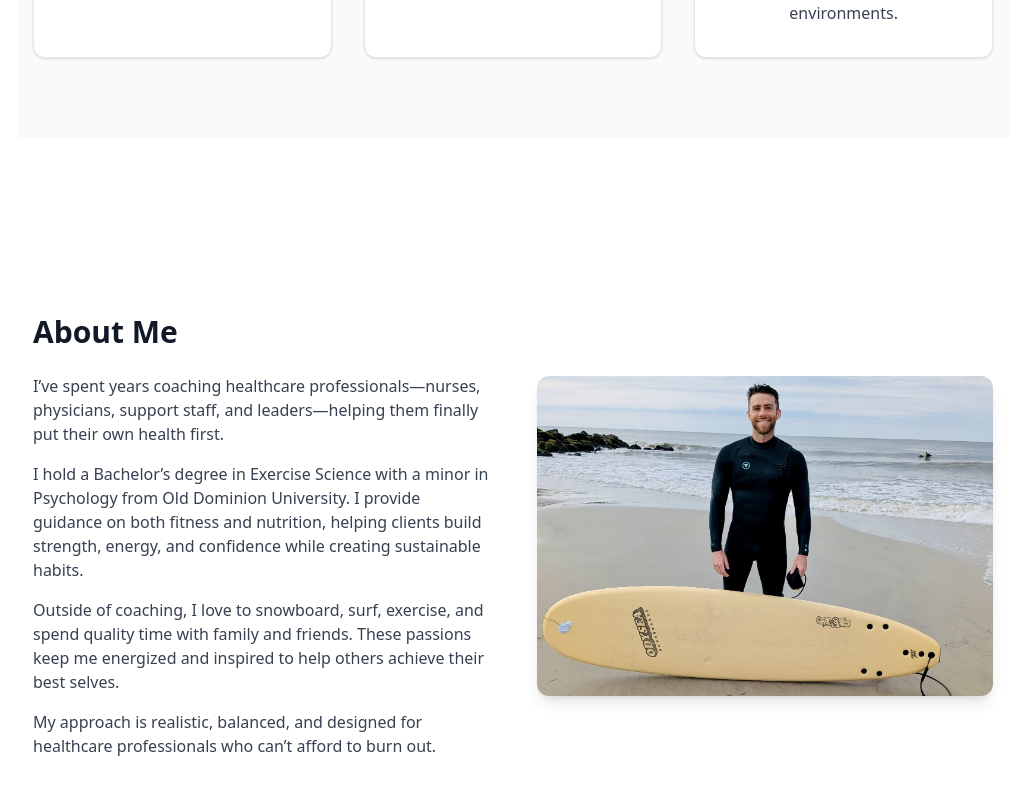
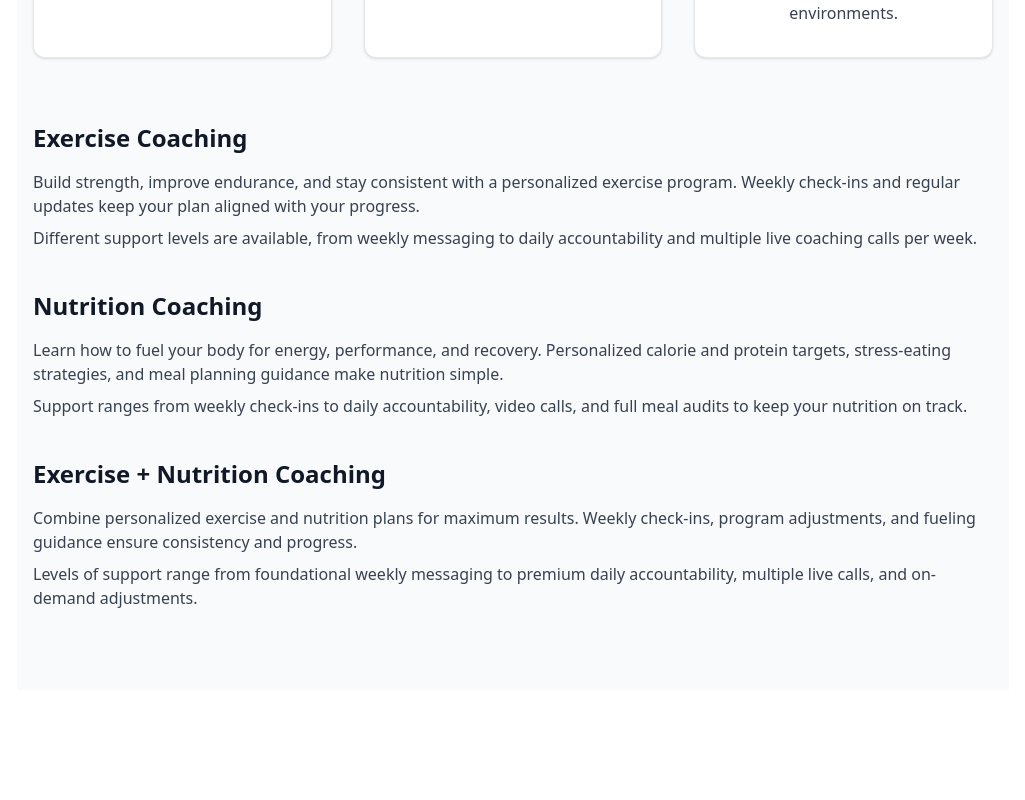
Before and after one commit to mkaufman385/mkauffit-online-training-site, a React (Create React App) app: page / in a window 1280 px wide. Shown: the part 1220-2020 px from the top of the page, without its empty margins (127-1152 px from the left). Built offline with nearby package versions, Linux system fonts and the light colour scheme.

Commit message:
updated services section with different coaching options

```diff
--- a/src/components/Footer.js
+++ b/src/components/Footer.js
@@ -1,39 +1,14 @@
-// import { FaInstagram } from "react-icons/fa";
-
-// function Footer() {
-//   return (
-//     <footer className="bg-black text-white py-6 mt-12">
-//       <div className="max-w-5xl mx-auto px-4 flex flex-col sm:flex-row justify-between items-center space-y-4 sm:space-y-0">
-//         <p className="text-sm">
-//           &copy; {new Date().getFullYear()} Matthew Kaufman. All rights
-//           reserved.
-//         </p>
-//         <a
-//           href="https://www.instagram.com/mkauffit"
-//           target="_blank"
-//           rel="noopener noreferrer"
-//           className="flex items-center space-x-2 hover:underline"
-//         >
-//           <FaInstagram className="w-5 h-5" />
-//           <span>Follow me on Instagram</span>
-//         </a>
-//       </div>
-//     </footer>
-//   );
-// }
-
-// export default Footer;
-
-//-----------------------------------------------------------------------
-
 // src/components/Footer.js
-import { FaInstagram } from "react-icons/fa";
+import { FaInstagram, FaEnvelope } from "react-icons/fa";
+import { useState } from "react";
 
 function Footer() {
+  const [showTooltip, setShowTooltip] = useState(false);
+
   return (
     <footer className="bg-gray-100 py-8 mt-20">
-      <div className="max-w-6xl mx-auto px-4 flex flex-col sm:flex-row items-center justify-between text-gray-700 space-y-4 sm:space-y-0">
-        <p>
+      <div className="max-w-6xl mx-auto px-4 flex flex-col items-center text-gray-700 space-y-4">
+        <p className="text-center">
           &copy; {new Date().getFullYear()} Matthew Kaufman. All rights
           reserved.
         </p>
@@ -42,11 +17,30 @@ function Footer() {
           href="https://www.instagram.com/mkauffit"
           target="_blank"
           rel="noopener noreferrer"
-          className="flex items-center space-x-2 hover:text-emerald-600 transition"
+          className="flex items-center space-x-2 text-orange-500 hover:underline transform transition duration-200 hover:scale-105"
         >
           <FaInstagram className="w-5 h-5" />
           <span>Follow on Instagram</span>
         </a>
+
+        <div className="relative flex items-center">
+          <a
+            href="mailto:mkauffit@gmail.com"
+            className="flex items-center space-x-2 text-orange-500 hover:underline transform transition duration-200 hover:scale-105"
+            onMouseEnter={() => setShowTooltip(true)}
+            onMouseLeave={() => setShowTooltip(false)}
+          >
+            <FaEnvelope className="w-5 h-5" />
+            <span>Email Me</span>
+          </a>
+
+          {/* Tooltip to the right */}
+          {showTooltip && (
+            <span className="absolute left-full ml-3 bg-gray-800 text-white text-sm px-2 py-1 rounded-lg whitespace-nowrap">
+              mkauffit@gmail.com
+            </span>
+          )}
+        </div>
       </div>
     </footer>
   );
--- a/src/components/Services.js
+++ b/src/components/Services.js
@@ -21,6 +21,8 @@ function Services() {
     <section id="services" className="py-20 bg-gray-50">
       <div className="max-w-6xl mx-auto px-4 text-center">
         <h2 className="text-3xl font-bold mb-12 text-gray-900">Services</h2>
+
+        {/* Service Cards */}
         <div className="grid gap-8 md:grid-cols-3">
           {services.map((s, i) => (
             <motion.div
@@ -38,6 +40,73 @@ function Services() {
             </motion.div>
           ))}
         </div>
+
+        {/* Detailed Coaching Info */}
+        <div className="mt-16 text-left space-y-10">
+          {/* Exercise Coaching */}
+          <motion.div
+            initial={{ opacity: 0, y: 20 }}
+            whileInView={{ opacity: 1, y: 0 }}
+            viewport={{ once: true }}
+            transition={{ duration: 0.8 }}
+          >
+            <h3 className="text-2xl font-bold mb-4 text-gray-900">
+              Exercise Coaching
+            </h3>
+            <p className="text-gray-700 mb-2">
+              Build strength, improve endurance, and stay consistent with a
+              personalized exercise program. Weekly check-ins and regular
+              updates keep your plan aligned with your progress.
+            </p>
+            <p className="text-gray-700">
+              Different support levels are available, from weekly messaging to
+              daily accountability and multiple live coaching calls per week.
+            </p>
+          </motion.div>
+
+          {/* Nutrition Coaching */}
+          <motion.div
+            initial={{ opacity: 0, y: 20 }}
+            whileInView={{ opacity: 1, y: 0 }}
+            viewport={{ once: true }}
+            transition={{ duration: 0.8, delay: 0.2 }}
+          >
+            <h3 className="text-2xl font-bold mb-4 text-gray-900">
+              Nutrition Coaching
+            </h3>
+            <p className="text-gray-700 mb-2">
+              Learn how to fuel your body for energy, performance, and recovery.
+              Personalized calorie and protein targets, stress-eating
+              strategies, and meal planning guidance make nutrition simple.
+            </p>
+            <p className="text-gray-700">
+              Support ranges from weekly check-ins to daily accountability,
+              video calls, and full meal audits to keep your nutrition on track.
+            </p>
+          </motion.div>
+
+          {/* Exercise + Nutrition Coaching */}
+          <motion.div
+            initial={{ opacity: 0, y: 20 }}
+            whileInView={{ opacity: 1, y: 0 }}
+            viewport={{ once: true }}
+            transition={{ duration: 0.8, delay: 0.4 }}
+          >
+            <h3 className="text-2xl font-bold mb-4 text-gray-900">
+              Exercise + Nutrition Coaching
+            </h3>
+            <p className="text-gray-700 mb-2">
+              Combine personalized exercise and nutrition plans for maximum
+              results. Weekly check-ins, program adjustments, and fueling
+              guidance ensure consistency and progress.
+            </p>
+            <p className="text-gray-700">
+              Levels of support range from foundational weekly messaging to
+              premium daily accountability, multiple live calls, and on-demand
+              adjustments.
+            </p>
+          </motion.div>
+        </div>
       </div>
     </section>
   );
```
